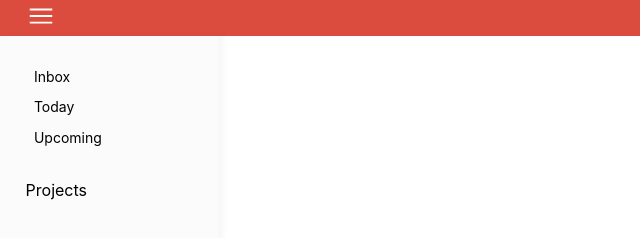
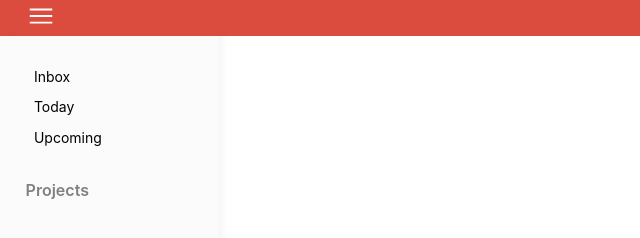
Before and after one commit to Lpik97/Todo-list-project, a plain HTML site: page index.html in a window 1280 px wide. Shown: the full height of the page, 0-640 px from the left. Drawn offline with Linux system fonts and the light colour scheme.

Commit message:
feat(created-projects header, title and header-buttons)
All these elements were selected in order to add new properties to them.

```diff
--- a/style.css
+++ b/style.css
@@ -68,3 +68,17 @@ nav {
 .project:hover {
     background-color: rgb(245, 245, 245);
 }
+
+.created-projects-header {
+    display: flex;
+    justify-content: space-between;
+}
+
+.created-projects-title {
+    font-weight: 600;
+    color: rgb(129, 129, 129);
+}
+
+.header-buttons {
+    display: flex;
+}
```
